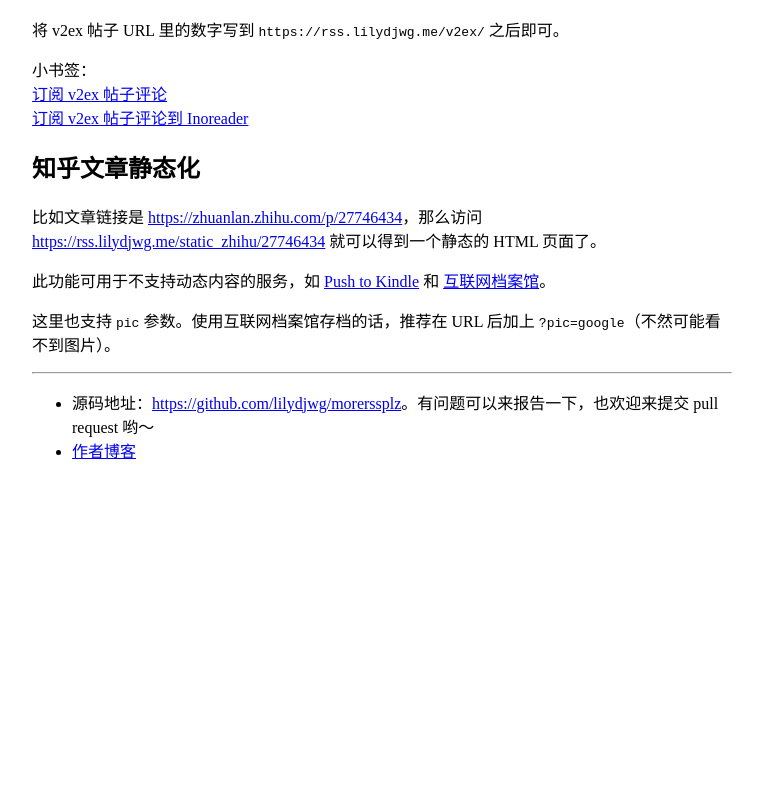
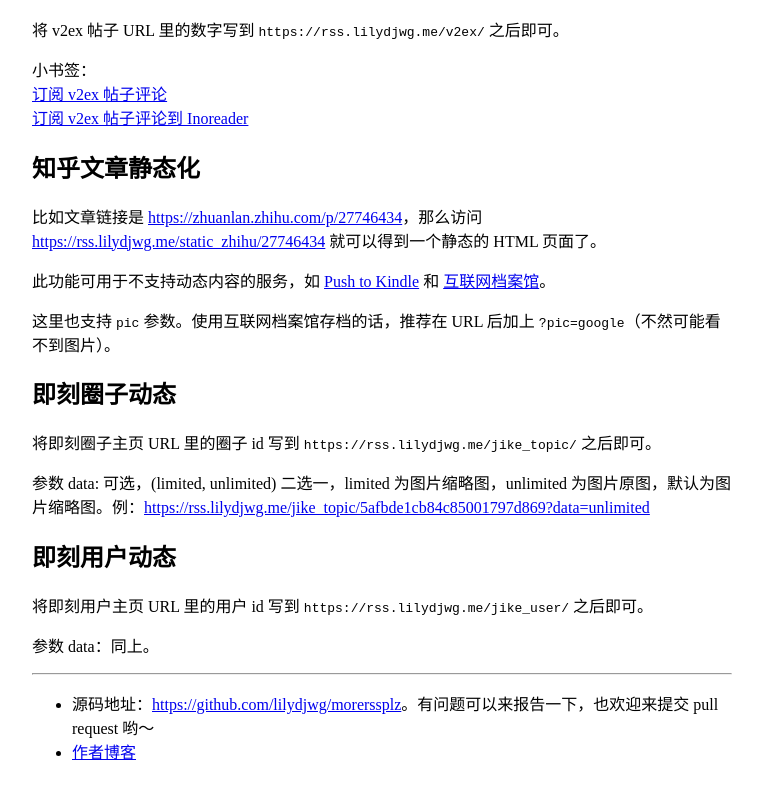
Before and after one commit to lilydjwg/morerssplz, a plain HTML site: page static/index.html in a window 1280 px wide. Shown: the part 1852-2647 px from the top of the page, without its empty margins (258-1021 px from the left). Before the commit the page ends 2346 px from the top, so only its background shows below. Drawn offline with Linux system fonts and the light colour scheme.

Commit message:
Add jike user and jike topic document

```diff
--- a/static/index.html
+++ b/static/index.html
@@ -106,6 +106,14 @@
 <p>此功能可用于不支持动态内容的服务，如 <a href="https://fivefilters.org/kindle-it/">Push to Kindle</a> 和 <a href="https://archive.org/">互联网档案馆</a>。</p>
 <p>这里也支持 <code>pic</code> 参数。使用互联网档案馆存档的话，推荐在 URL 后加上 <code>?pic=google</code>（不然可能看不到图片）。</p>
 
+<h2>即刻圈子动态</h2>
+<p>将即刻圈子主页 URL 里的圈子 id 写到 <code>https://rss.lilydjwg.me/jike_topic/</code> 之后即可。</p>
+<p>参数 data: 可选，(limited, unlimited) 二选一，limited 为图片缩略图，unlimited 为图片原图，默认为图片缩略图。例：<a href="https://rss.lilydjwg.me/jike_topic/5afbde1cb84c85001797d869?data=unlimited">https://rss.lilydjwg.me/jike_topic/5afbde1cb84c85001797d869?data=unlimited</a></p>
+
+<h2>即刻用户动态</h2>
+<p>将即刻用户主页 URL 里的用户 id 写到 <code>https://rss.lilydjwg.me/jike_user/</code> 之后即可。</p>
+<p>参数 data：同上。</p>
+
 <hr/>
 <footer>
 <ul>
```
